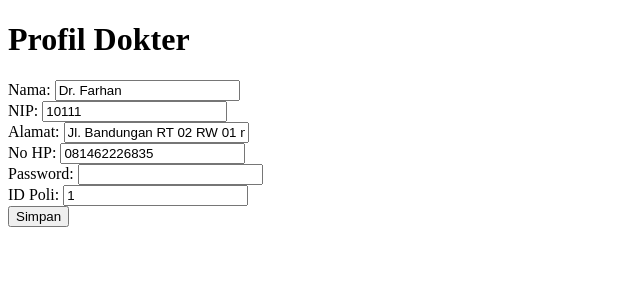
After one commit to Bagasrmdhnw/Poliklinik-main, a PHP site: page /profiledokter.php in a window 1280 px wide. The commit adds this page. Shown: the top 300 px of the page, without its empty margins (0-640 px from the left). Run offline with PHP 8.4, Linux system fonts and the light colour scheme; the visitor is signed in with stand-in values (Sample User, id 1); data comes from the database, SQL or seed files in the repository.

Commit message:
Create Profile

```diff
--- a/index.php
+++ b/index.php
@@ -63,6 +63,9 @@ include_once("koneksi.php");
                         <li class="nav-item dropdown">
                             <a class="nav-link dropdown-toggle" href="#" role="button" data-bs-toggle="dropdown" aria-expanded="false">Master Data</a>
                             <ul class="dropdown-menu">
+                                <li>
+                                    <a class="dropdown-item" href="index.php?page=profiledokter">Profil Saya</a>
+                                </li>
                                 <li>
                                     <a class="dropdown-item" href="index.php?page=periksa">Data Pasien Periksa</a>
                                 </li>
--- /dev/null
+++ b/profiledokter.php
@@ -0,0 +1,105 @@
+<?php
+if (!isset($_SESSION)) {
+    session_start();
+}
+if (!isset($_SESSION['role'])) {
+    // Jika pengguna sudah login, tampilkan tombol "Logout"
+    header("Location: index.php?page=loginDokter");
+    exit;
+}
+
+// Sertakan file mysqli
+include 'koneksi.php';
+
+// Ambil data dokter dari database berdasarkan id_dokter yang sudah login
+$id_dokter = $_SESSION['id_dokter'];
+$query = "SELECT * FROM dokter WHERE id = $id_dokter";
+$result = mysqli_query($mysqli, $query);
+
+// Periksa apakah query berhasil dijalankan
+if (!$result) {
+    die("Query error: " . mysqli_error($mysqli));
+}
+
+// Ambil data dokter
+$dokter = mysqli_fetch_assoc($result);
+
+// Proses pembaruan data jika ada form submit
+if ($_SERVER['REQUEST_METHOD'] === 'POST') {
+    // Ambil data yang diubah dari formulir
+    $nama = $_POST['nama'];
+    $nip = $_POST['nip'];
+    $alamat = $_POST['alamat'];
+    $no_hp = $_POST['no_hp'];
+
+    // Query untuk mengupdate data dokter
+    $update_query = "UPDATE dokter SET nama = '$nama', nip = '$nip', alamat = '$alamat', no_hp = '$no_hp' WHERE id = $id_dokter";
+    $update_result = mysqli_query($mysqli, $update_query);
+
+    // Periksa apakah query update berhasil dijalankan
+    if ($update_result) {
+        echo "Data dokter berhasil diupdate.";
+    } else {
+        die("Update error: " . mysqli_error($mysqli));
+    }
+
+    // Proses perubahan password
+    $password = $_POST['password'];
+    $hashed_password = password_hash($password, PASSWORD_DEFAULT);
+    $update_password_query = "UPDATE dokter SET password = '$hashed_password' WHERE id = $id_dokter";
+    $update_password_result = mysqli_query($mysqli, $update_password_query);
+
+    if (!$update_password_result) {
+        die("Update Password Error: " . mysqli_error($mysqli));
+    }
+
+    // Proses perubahan poli
+    $id_poli = $_POST['id_poli'];
+    $update_poli_query = "UPDATE dokter SET id_poli = $id_poli WHERE id = $id_dokter";
+    $update_poli_result = mysqli_query($mysqli, $update_poli_query);
+
+    if (!$update_poli_result) {
+        die("Update Poli Error: " . mysqli_error($mysqli));
+    }
+    // Redirect ke halaman profile dokter setelah perubahan
+    header("Location: index.php?page=loginDokter");
+    exit();
+}
+
+// Tutup mysqli database
+mysqli_close($mysqli);
+?>
+
+<!DOCTYPE html>
+<html lang="en">
+<head>
+    <meta charset="UTF-8">
+    <meta name="viewport" content="width=device-width, initial-scale=1.0">
+    <title>Profil Dokter</title>
+</head>
+<body>
+    <h1>Profil Dokter</h1>
+
+    <form method="POST" action="">
+        <label for="nama">Nama:</label>
+        <input type="text" name="nama" value="<?php echo $dokter['nama']; ?>" required><br>
+
+        <label for="nip">NIP:</label>
+        <input type="text" name="nip" value="<?php echo $dokter['nip']; ?>" required><br>
+
+        <label for="alamat">Alamat:</label>
+        <input type="text" name="alamat" value="<?php echo $dokter['alamat']; ?>" required><br>
+
+        <label for="no_hp">No HP:</label>
+        <input type="text" name="no_hp" value="<?php echo $dokter['no_hp']; ?>" required><br>
+
+        <label for="password">Password:</label>
+        <input type="password" name="password"><br>
+
+        <label for="id_poli">ID Poli:</label>
+        <input type="text" name="id_poli" value="<?= $dokter['id_poli'] ?>"><br>
+
+        <input type="submit" value="Simpan">
+    </form>
+</body>
+</html>
```
